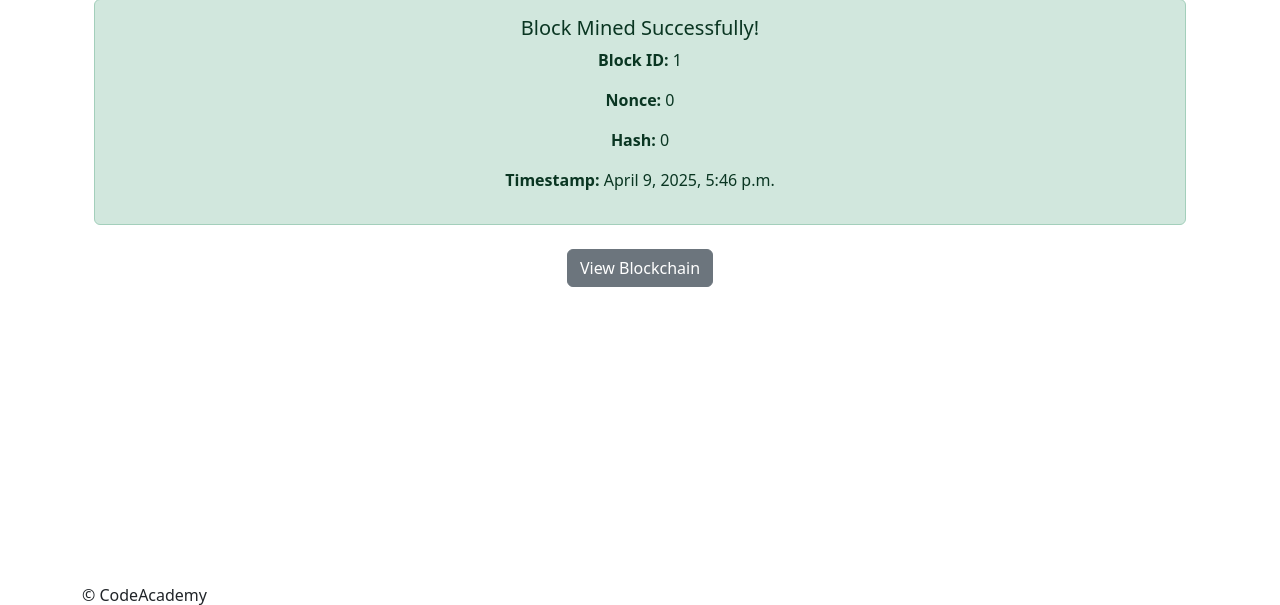
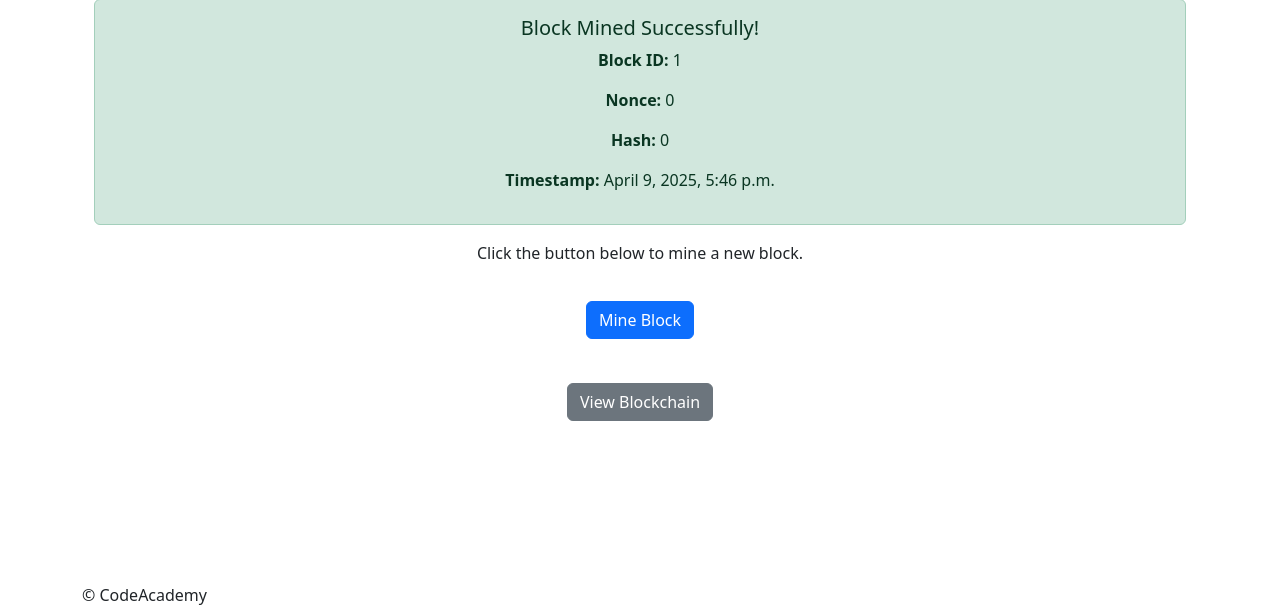
Before and after one commit to GretaJ975/Blockchain, a Django app: page /mine/ in a window 1280 px wide. Shown: the part 169-774 px from the top of the page. Run offline with Django 5.2, Linux system fonts and the light colour scheme; data comes from the database, SQL or seed files in the repository.

Commit message:
Fix part of the mining functionality.

```diff
--- a/blockchain/templates/blockchain/mine.html
+++ b/blockchain/templates/blockchain/mine.html
@@ -6,7 +6,6 @@
 <div class="container">
     <h2 class="text-center">Mine a New Block</h2>
 
-    {% if mines %}
     {% for mine in mines %}
         <div class="alert alert-success text-center mt-4">
             <h5>Block Mined Successfully!</h5>
@@ -16,13 +15,11 @@
             <p><strong>Timestamp:</strong> {{ mine.block.timestamp }}</p>
         </div>
     {% endfor %}
-    {% else %}
-        <p class="text-center">Click the button below to mine a new block.</p>
-        <form action="{% url 'mine_block' %}" method="post" class="text-center">
-            {% csrf_token %}
-            <button type="submit" class="btn btn-primary">Mine Block</button>
-        </form>
-    {% endif %}
+    <p class="text-center">Click the button below to mine a new block.</p>
+    <form action="{% url 'create_mine' %}" method="post" class="text-center">
+        {% csrf_token %}
+        <button type="submit" class="btn btn-primary">Mine Block</button>
+    </form>
 
     <div class="text-center mt-4">
         <a href="{% url 'view_chain' %}" class="btn btn-secondary">View Blockchain</a>
--- a/blockchain/views.py
+++ b/blockchain/views.py
@@ -80,7 +80,7 @@ def create_blockchain_entry(request):
     return render(request, 'blockchain/create_blockchain_entry.html', {'form': form})
 
 def create_mine(request):
-    if request.method == "GET":
+    if request.method == "POST":
         last_block = Block.objects.last()
         previous_hash = last_block.hash if last_block else "0"  # Genesis block case
         nonce = 0
```
